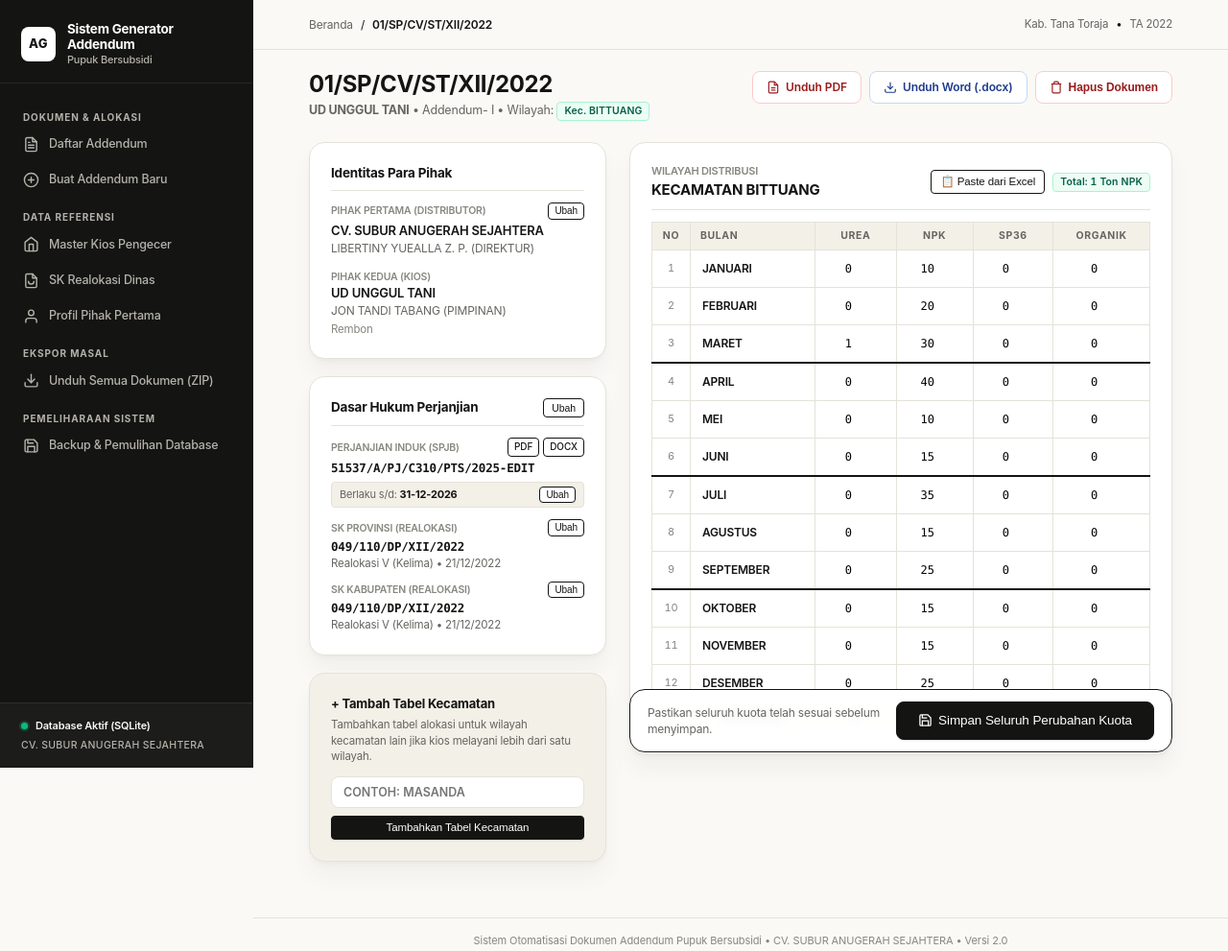
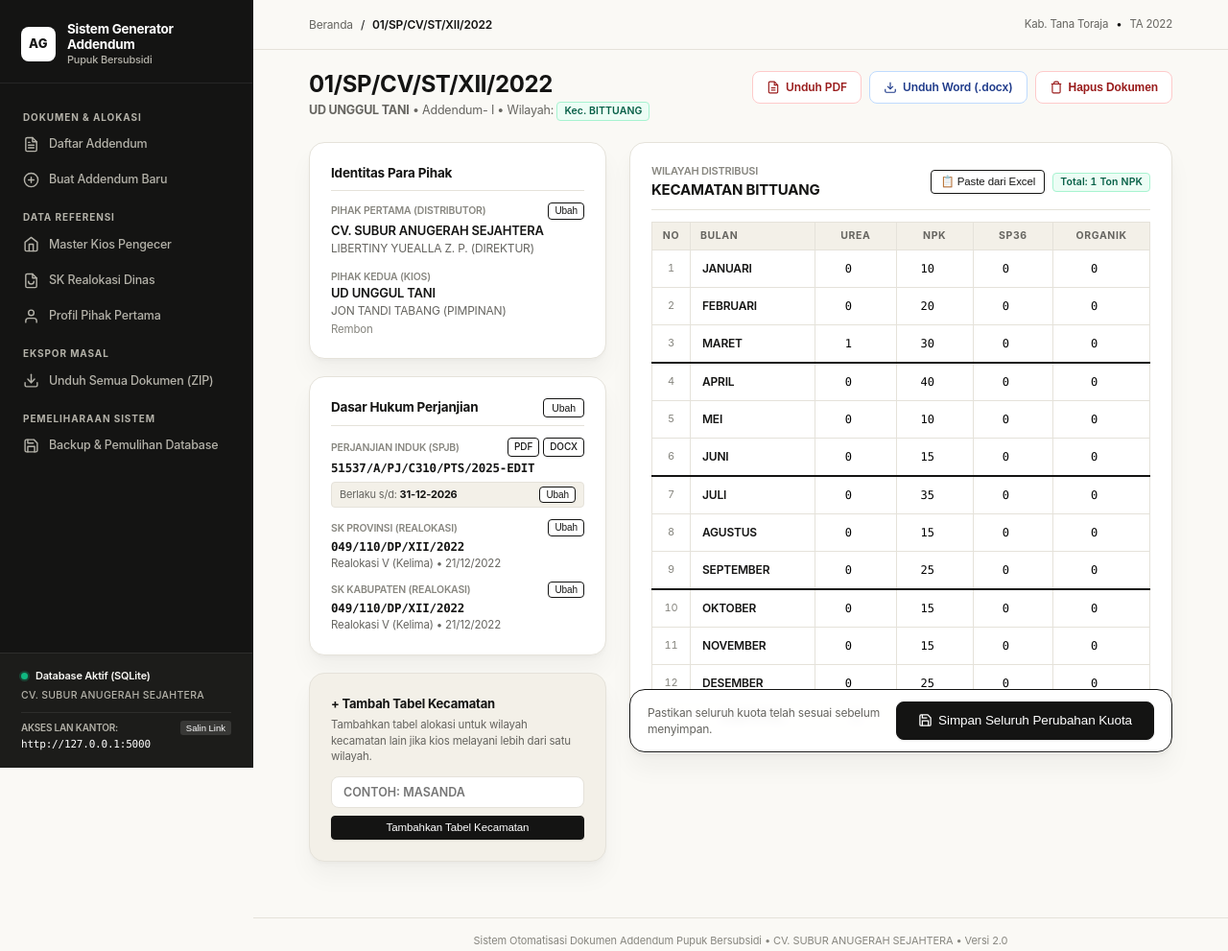
Before and after one commit to rimantmp/addendum_generate, a Flask app: page /addendum/1 in a window 1280 px wide. Shown: the top 991 px of the page at 96% size. Run offline with Flask 3, Linux system fonts and the light colour scheme.

Commit message:
feat: Add Multi-User Office LAN access support with auto IP detection, firewall rule and copy link pill

```diff
--- a/app.py
+++ b/app.py
@@ -1,6 +1,7 @@
 import os
 import io
 import re
+import socket
 import shutil
 import sqlite3
 import zipfile
@@ -78,11 +79,26 @@ def generate_next_nomor_spjb(db, tahun: int = 2022):
         next_num = db.query(Kios).count() + 1
     return generate_nomor_spjb(next_num, tahun)
 
+def get_local_ip():
+    """Mendeteksi IP LAN lokal komputer ini untuk akses multi-komputer kantor"""
+    try:
+        s = socket.socket(socket.AF_INET, socket.SOCK_DGRAM)
+        s.connect(("8.8.8.8", 80))
+        ip = s.getsockname()[0]
+        s.close()
+        return ip
+    except Exception:
+        return "127.0.0.1"
+
+
 @app.context_processor
 def inject_global_data():
     db = get_db()
     dist = db.query(Distributor).first()
-    return {"app_distributor": dist}
+    return {
+        "app_distributor": dist,
+        "local_ip": get_local_ip()
+    }
 
 
 @app.route("/")
@@ -1079,4 +1095,13 @@ def backup_restore():
 
 
 if __name__ == "__main__":
-    app.run(host="127.0.0.1", port=5000, debug=True)
+    local_lan_ip = get_local_ip()
+    port = 5000
+    print("\n" + "=" * 68)
+    print("  SISTEM GENERATOR ADDENDUM & SPJB TELAH AKTIF (JARINGAN MULTI-USER)")
+    print("  CV. SUBUR ANUGERAH SEJAHTERA - KABUPATEN TANA TORAJA")
+    print("=" * 68)
+    print(f"  * Komputer Ini (Host)       : http://localhost:{port}")
+    print(f"  * Komputer Lain (Wi-Fi/LAN) : http://{local_lan_ip}:{port}")
+    print("=" * 68 + "\n")
+    app.run(host="0.0.0.0", port=port, debug=False)
--- a/templates/base.html
+++ b/templates/base.html
@@ -100,6 +100,20 @@
         <div class="company-badge-name">
           {{ app_distributor.nama_perusahaan if app_distributor else 'CV. SUBUR ANUGERAH SEJAHTERA' }}
         </div>
+
+        <div style="margin-top: 10px; padding-top: 8px; border-top: 1px solid rgba(255,255,255,0.08); font-size: 10px;">
+          <div style="display: flex; justify-content: space-between; align-items: center; margin-bottom: 2px;">
+            <span style="color: var(--text-inverse-muted); font-weight: 600;">AKSES LAN KANTOR:</span>
+            <button type="button" onclick="copyLanUrl('http://{{ local_ip }}:5000')"
+                    style="background: rgba(255,255,255,0.12); border: none; color: #ffffff; padding: 2px 6px; font-size: 9.5px; border-radius: 3px; cursor: pointer;"
+                    title="Salin tautan untuk komputer kantor lain">
+              Salin Link
+            </button>
+          </div>
+          <div style="font-family: var(--font-mono); color: #ffffff; font-size: 11px;">
+            http://{{ local_ip }}:5000
+          </div>
+        </div>
       </div>
     </aside>
 
@@ -144,6 +158,23 @@
   <script src="{{ url_for('static', filename='sweetalert2.all.min.js') }}"></script>
   <script src="{{ url_for('static', filename='swal_helper.js') }}"></script>
 
+  <script>
+    function copyLanUrl(url) {
+      if (navigator.clipboard && navigator.clipboard.writeText) {
+        navigator.clipboard.writeText(url).then(function() {
+          Swal.fire({
+            icon: 'success',
+            title: 'Tautan Jaringan Disalin!',
+            text: 'Buka tautan ' + url + ' di peramban (browser) komputer kantor lain untuk mengakses sistem ini secara bersamaan.',
+            confirmButtonColor: '#141413'
+          });
+        });
+      } else {
+        prompt('Salin tautan ini untuk komputer kantor lain:', url);
+      }
+    }
+  </script>
+
   {% with messages = get_flashed_messages(with_categories=true) %}
     {% if messages %}
       <script>
```
Also changed, not shown: requirements.txt (line endings or trailing spaces), 5 other files.
